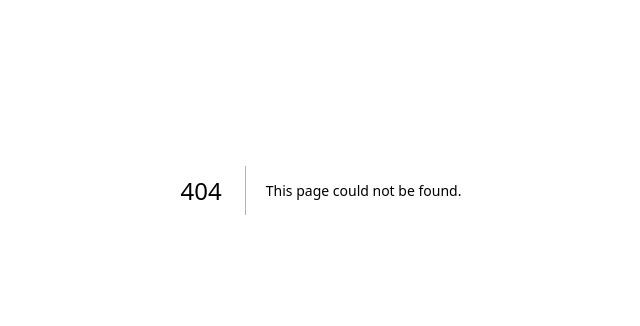
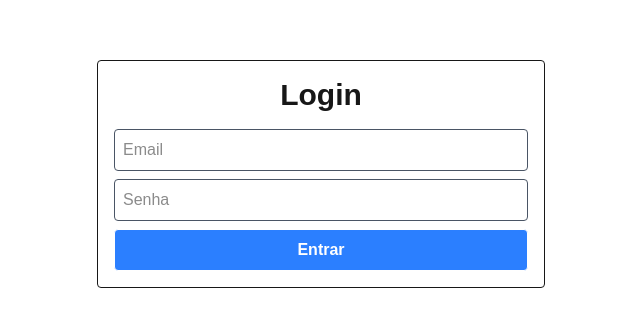
Before and after one commit to raphaelfontoura/fundamentos-front-end-react, a Next.js app: page /login in a window 1280 px wide. Before the commit this address had no page. Shown: the part 226-552 px from the top of the page, without its empty margins (319-959 px from the left). Built offline with nearby package versions, Linux system fonts and the light colour scheme.

Commit message:
feat: implement authentication flow with JWT and create login/dashboard components

```diff
--- a/package.json
+++ b/package.json
@@ -9,6 +9,7 @@
     "lint": "eslint"
   },
   "dependencies": {
+    "jsonwebtoken": "^9.0.3",
     "next": "16.3.5",
     "react": "19.3.0",
     "react-dom": "19.3.0",
@@ -16,6 +17,7 @@
   },
   "devDependencies": {
     "@tailwindcss/postcss": "^4.3.3",
+    "@types/jsonwebtoken": "^9",
     "@types/node": "24.13.6",
     "@types/react": "^19.3.0",
     "@types/react-dom": "^19.3.0",
--- /dev/null
+++ b/src/app/(aula-4)/api/auth/route.ts
@@ -0,0 +1,21 @@
+
+import { NextResponse } from "next/server";
+import jwt from 'jsonwebtoken';
+
+
+export async function POST(req: Request) {
+    const { email, password } = await req.json();
+
+    // Simulação simples
+    if (email === "admin@admin.com" && password === "123456") {
+        const user = { email, role: "admin" }
+        const token = jwt.sign(user, process.env.JWT_SECRET!, { expiresIn: "1h" });
+
+        return NextResponse.json({ token, user });
+    };
+
+    return NextResponse.json(
+        { message: "Credenciais inválidas" },
+        { status: 401 }
+    );
+}
--- /dev/null
+++ b/src/app/(aula-4)/dashboard/page.tsx
@@ -0,0 +1,28 @@
+"use client";
+
+import { Button } from "@/components/Button";
+import { useAuth } from "@/context/aula-4/AuthContext";
+import { useRouter } from "next/navigation";
+import { useEffect } from "react";
+
+
+export default function Dashboard() {
+    const { user, logout } = useAuth();
+    const router = useRouter();
+
+    useEffect(() => {
+        if (!user) {
+            router.push("/login");
+        }
+    }, [user]);
+
+    if (!user) return null;
+
+    return (
+        <div className="grid gap-4">
+            <h1>Bem-vindo, {user.email}!</h1>
+            <p>Sua role: {user.role}</p>
+            <Button color="blue" onClick={logout}>Sair</Button>
+        </div>
+    );
+}
--- /dev/null
+++ b/src/app/(aula-4)/layout.tsx
@@ -0,0 +1,12 @@
+import { AuthProvider } from "@/context/aula-4/AuthContext";
+
+
+export default function Layout({ children }: LayoutProps<"/">) {
+    return (
+        <div className="p-4 flex items-center justify-center">
+            <AuthProvider>
+                {children}
+            </AuthProvider>
+        </div>
+    );
+}
--- /dev/null
+++ b/src/app/(aula-4)/login/page.tsx
@@ -0,0 +1,49 @@
+"use client";
+
+import { useRouter } from "next/navigation";
+import { useState } from "react";
+import { useAuth } from "@/context/aula-4/AuthContext";
+import { Button } from "@/components/Button";
+
+export default function LoginPage() {
+    const [email, setEmail] = useState("");
+    const [password, setPassword] = useState("");
+    const { login } = useAuth();
+    const router = useRouter();
+
+    const handleSubmit = async (e: React.SubmitEvent) => {
+        e.preventDefault();
+        try {
+            await login(email, password);
+            router.push("/dashboard");
+        } catch (err) {
+            console.error(err);
+        }
+    };
+
+    return (
+        <div className="flex min-h-[calc(100dvh-4rem)] w-full items-center justify-center">
+            <div className="mx-auto flex w-full max-w-md flex-col items-center gap-y-4 rounded border p-4">
+                <h1 className="text-3xl font-bold">Login</h1>
+                <form onSubmit={handleSubmit} className="grid w-full gap-y-2">
+                    <input
+                        className="w-full rounded border border-gray-600 p-2"
+                        value={email}
+                        onChange={(e) => setEmail(e.target.value)}
+                        placeholder="Email"
+                    />
+                    <input
+                        className="w-full rounded border border-gray-600 p-2"
+                        value={password}
+                        onChange={(e) => setPassword(e.target.value)}
+                        placeholder="Senha"
+                        type="password"
+                    />
+                    <Button color="blue" type="submit">
+                        Entrar
+                    </Button>
+                </form>
+            </div>
+        </div>
+    );
+}
--- a/src/app/layout.tsx
+++ b/src/app/layout.tsx
@@ -13,8 +13,8 @@ const geistMono = Geist_Mono({
 });
 
 export const metadata: Metadata = {
-  title: "Create Next App",
-  description: "Generated by create next app",
+    title: "Next.js app",
+    description: "Fundamentos de Front-end com React",
 };
 
 export default function RootLayout({ children }: LayoutProps<"/">) {
@@ -23,7 +23,9 @@ export default function RootLayout({ children }: LayoutProps<"/">) {
             lang="en"
             className={`${geistSans.variable} ${geistMono.variable} h-full antialiased`}
         >
-      <body className="p-4">{children}</body>
+            <body className="p-4">
+                {children}
+            </body>
         </html>
     );
 }
--- a/src/app/page.tsx
+++ b/src/app/page.tsx
@@ -45,6 +45,11 @@ export default function Home() {
                                 Nível 3 - Community libraries
                             </Link>
                         </li>
+                        <li className="p-2">
+                            <Link className="underline" href="/login">
+                                Aula 4 - Login
+                            </Link>
+                        </li>
                     </ol>
                 </div>
                 <div className="flex flex-col gap-4 text-base font-medium sm:flex-row">
--- a/src/components/Button.tsx
+++ b/src/components/Button.tsx
@@ -1,9 +1,7 @@
-import { DOMAttributes, FC, ReactNode } from "react";
+import { ButtonHTMLAttributes, FC } from "react";
 
 type ButtonProps = {
-    onClick: DOMAttributes<HTMLButtonElement>["onClick"];
     color: "blue" | "red";
-    children: ReactNode;
 };
 
 const colorClasses = {
@@ -11,10 +9,18 @@ const colorClasses = {
     red: "bg-red-500 hover:bg-red-700",
 } as const;
 
-export const Button: FC<ButtonProps> = ({ onClick, color, children }) => (
+export const Button: FC<
+    ButtonProps & Omit<ButtonHTMLAttributes<HTMLButtonElement>, "color">
+> = ({
+    onClick,
+    color,
+    children,
+    ...props
+}) => (
     <button
-        className={`${colorClasses[color]} text-white px-4 py-2 border rounded`}
+        className={`${colorClasses[color]} text-white px-4 py-2 border rounded font-bold`}
         onClick={onClick}
+        {...props}
     >
         {children}
     </button>
--- /dev/null
+++ b/src/context/aula-4/AuthContext.tsx
@@ -0,0 +1,64 @@
+"use client";
+
+import { createContext, useContext, useEffect, useState } from "react";
+
+type User = {
+    email: string;
+    role: "user" | "admin";
+};
+
+type AuthContextProps = {
+    user: User | null;
+    token: string | null;
+    login: (email: string, password: string) => Promise<void>;
+    logout: () => void;
+};
+
+const AuthContext = createContext({} as AuthContextProps);
+
+export const AuthProvider = ({ children }: { children: React.ReactNode }) => {
+    const [user, setUser] = useState<User | null>(null);
+    const [token, setToken] = useState<string | null>(null);
+
+    useEffect(() => {
+        const savedToken = localStorage.getItem("token");
+        const savedUser = localStorage.getItem("user");
+        if (savedToken && savedUser) {
+            setToken(savedToken);
+            setUser(JSON.parse(savedUser));
+        }
+    }, []);
+
+    const login = async (email: string, password: string) => {
+        const res = await fetch("/api/auth", {
+            method: "POST",
+            body: JSON.stringify({ email, password })
+        });
+
+        const data = await res.json();
+
+        if (res.ok) {
+            setToken(data.token);
+            setUser(data.user);
+            localStorage.setItem("token", data.token);
+            localStorage.setItem("user", JSON.stringify(data.user));
+        } else {
+            throw new Error(data.message);
+        }
+    };
+
+    const logout = () => {
+        setToken(null);
+        setUser(null);
+        localStorage.removeItem("user");
+        localStorage.removeItem("token");
+    };
+
+    return (
+        <AuthContext.Provider value={{ user, token, login, logout }}>
+            {children}
+        </AuthContext.Provider>
+    );
+};
+
+export const useAuth = () => useContext(AuthContext);
--- /dev/null
+++ b/src/lib/aula-4/fetchWithToken.ts
@@ -0,0 +1,15 @@
+
+export const fetchWithToken = async (
+    url: string,
+    token: string,
+    options: RequestInit = {}
+) => {
+    return await fetch(url, {
+        ...options,
+        headers: {
+            ...options.headers,
+            Authorization: `Bearer ${token}`,
+            "Content-Type": "application/json",
+        },
+    });
+};
```
Also changed, not shown: 1 other file (tests, documents, lock files or other folders). Lines whose indentation alone changed are shown as unchanged.
